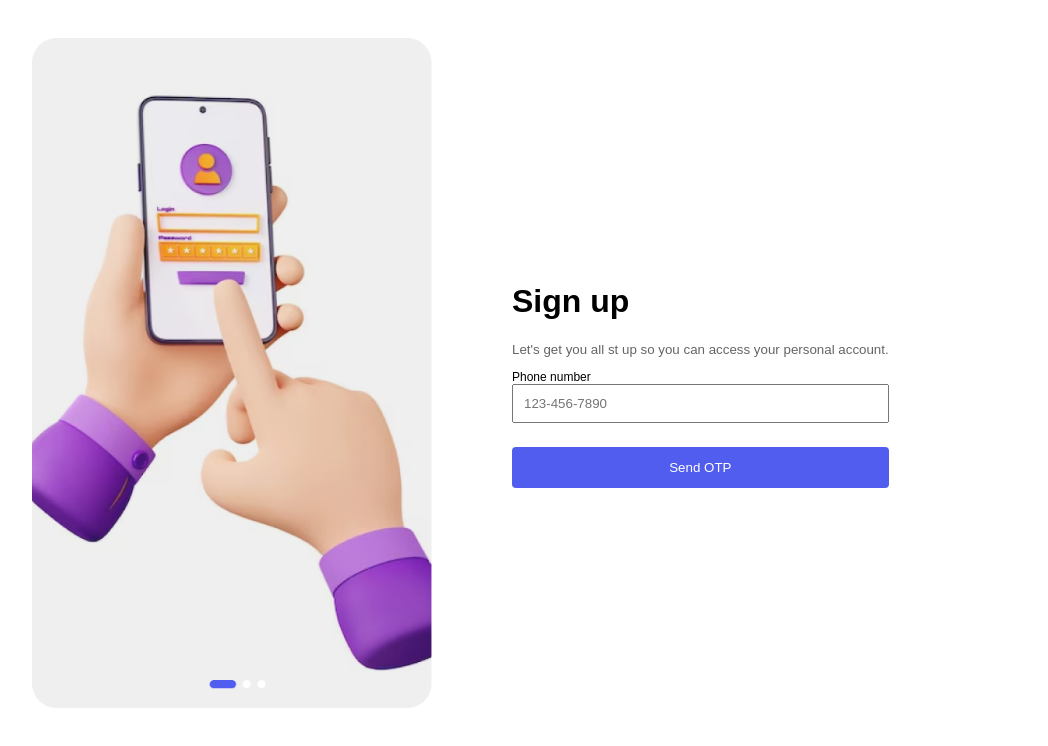
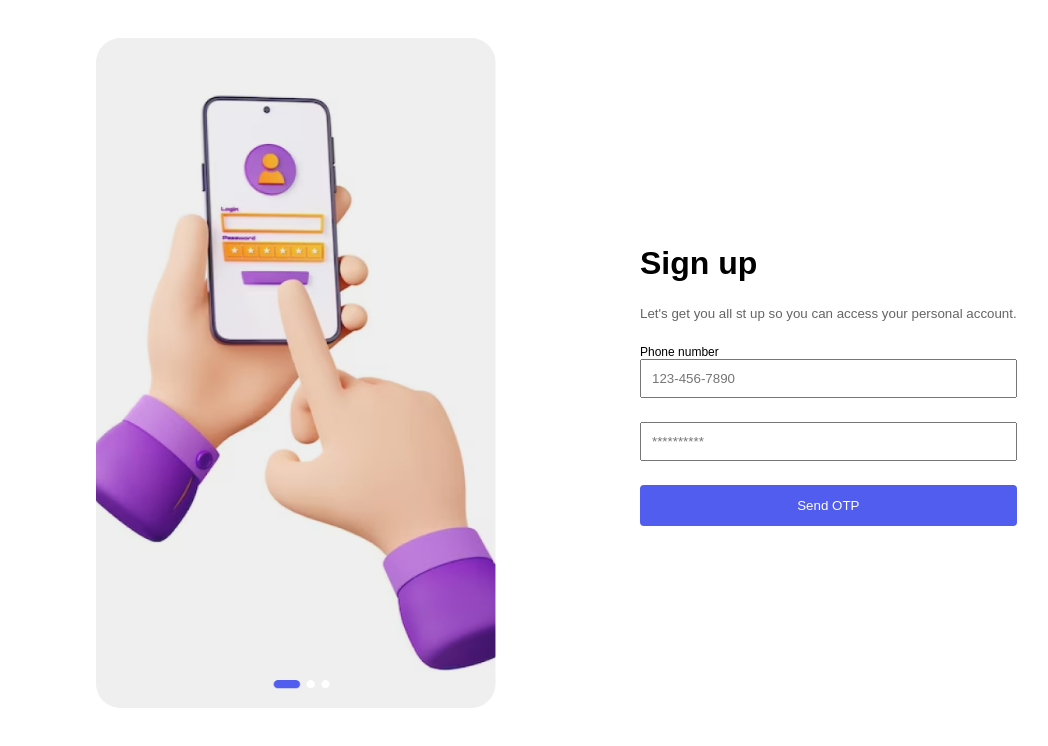
Before and after one commit to Maedeh-Saeidi/Auth, a React (Vite) app: page / in a window 1280 px wide. Both pictures are taken after a click on the button "Sign up". Shown: the top 746 px of the page, without its empty margins (6-1054 px from the left). Built offline with nearby package versions, Linux system fonts and the light colour scheme.

Commit message:
Adding password to Signup form

```diff
--- a/src/App.jsx
+++ b/src/App.jsx
@@ -35,12 +35,13 @@ function App() {
         !loggedIn && !signedup && <SignUp
           signedup={signedup}
           setSignedUp={setSignedUp}
+          password={password}
+          setPassword={setPassword}
         ></SignUp>
       }
       {
         showVerifyCode && <VerifyCode></VerifyCode>
       }
-
     </>
   )
 }
--- a/src/components/SignUp.jsx
+++ b/src/components/SignUp.jsx
@@ -4,7 +4,7 @@ import axios from "axios";
 import formStyles from "./form.module.css";
 import { useState } from "react";
 
-export default function SignUp({ signedup, setSignedUp }) {
+export default function SignUp({ signedup, setSignedUp, password, setPassword }) {
 
   const [phoneNumber, setPhoneNumber] = useState("");
 
@@ -34,12 +34,14 @@ export default function SignUp({ signedup, setSignedUp }) {
         <img
           width={400}
           src={Images.signupImage}
+          style={{margin: "0 4rem"}}
           alt="SignUp Image" />
       </div>
       <div className={styles.formContainer}>
         <h1>Sign up</h1>
         <p
           className={formStyles.logindescr}
+          style={{margin:"1.5rem 0"}}
         >Let's get you all st up so you can access your personal account.</p>
         <form
           className={formStyles.container}
@@ -47,7 +49,6 @@ export default function SignUp({ signedup, setSignedUp }) {
         >
           <label
             className={formStyles.inputLabel}
-            style={{}}
           >Phone number</label>
           <input
             className={formStyles.input}
@@ -57,9 +58,17 @@ export default function SignUp({ signedup, setSignedUp }) {
             onChange={(e) => handlePhoneChange(e)}
           >
           </input>
+          <input
+            className={formStyles.input}
+            type="password"
+            name="password"
+            value={password}
+            onChange={(e) => setPassword(e.target.value)}
+            placeholder="**********"
+            style={{margin:"1.5rem 0"}}
+          />
           <button
             className={formStyles.button}
-            style={{ marginTop: "1.5rem" }}
             onClick={(e) => handleSubmit(e)}
             type="submit"
           >Send OTP</button>
--- a/src/components/VerifyCode.jsx
+++ b/src/components/VerifyCode.jsx
@@ -14,7 +14,7 @@ export default function VerifyCode() {
           className={styles.img}
           src={Images.verifycode}
           alt="Verify code"
-          width={500}
+          width={450}
         />
       </div>
     </div>
--- a/src/components/verifycode.module.css
+++ b/src/components/verifycode.module.css
@@ -14,3 +14,6 @@ background-color: #FFFFFF;
 border: none;
 font-family: Arial, Helvetica, sans-serif;
 }
+.img{
+  margin-top: 2rem;
+}
```
Also changed, not shown: src/images/verifycode.png.
